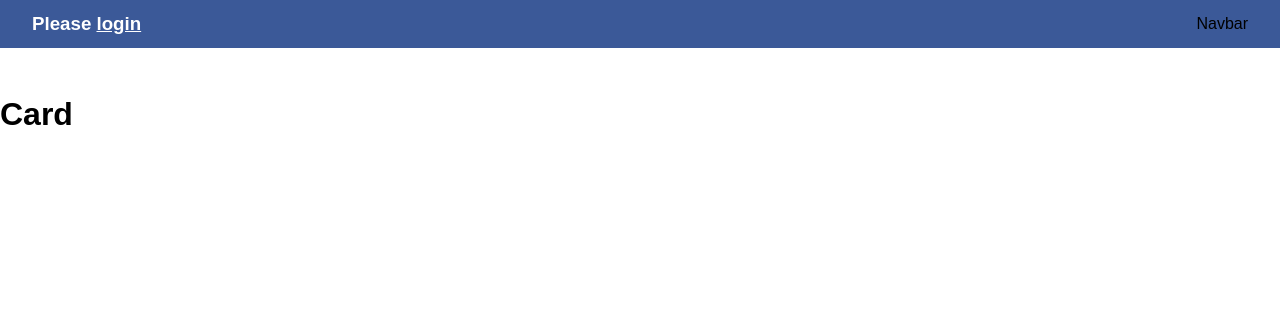
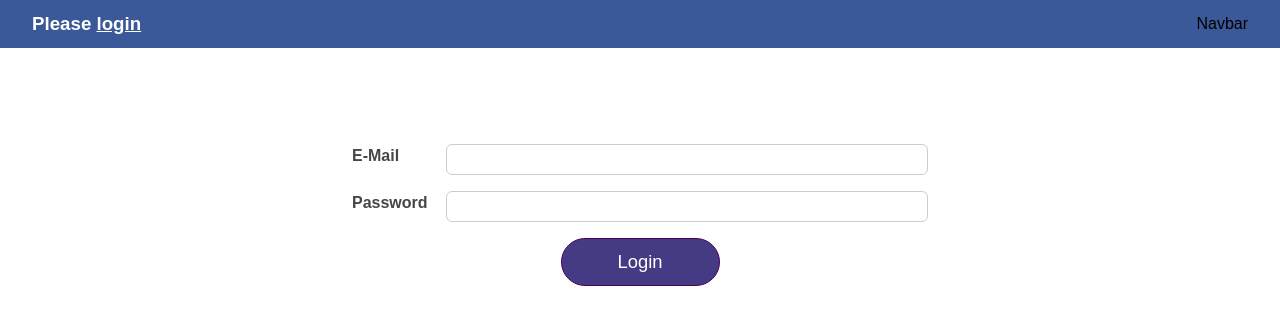
Before and after one commit to Famormino/training-01, a React (Vite) app: page / in a window 1280 px wide. Shown: the top 324 px of the page. Built offline with nearby package versions, Linux system fonts and the light colour scheme.

Commit message:
adding styles to login

```diff
--- a/src/Components/Login/Login.jsx
+++ b/src/Components/Login/Login.jsx
@@ -1,10 +1,24 @@
 import React from "react";
+import Button from "../UI/Button";
 import Card from "../UI/Card";
+import classes from "./Login.module.css";
 
 const Login = () => {
     return (
-        <Card>
-            <h1>Card</h1>
+        <Card className={classes.login}>
+            <form>
+                <div className={classes.control}>
+                    <label htmlFor="email">E-Mail</label>
+                    <input type="email" id="email" />
+                </div>
+                <div className={classes.control}>
+                    <label htmlFor="password">Password</label>
+                    <input type="password" id="password" />
+                </div>
+                <div className={classes.actions}>
+                    <Button type="submit">Login</Button>
+                </div>
+            </form>
         </Card>
     );
 };
--- /dev/null
+++ b/src/Components/Login/Login.module.css
@@ -0,0 +1,56 @@
+.login {
+    width: 90%;
+    max-width: 40rem;
+    margin: 2rem auto;
+    padding: 2rem;
+  }
+
+  .control {
+    margin: 1rem 0;
+    display: flex;
+    align-items: stretch;
+    flex-direction: column;
+  }
+
+  .control label,
+  .control input {
+    display: block;
+  }
+
+  .control label {
+    font-weight: bold;
+    flex: 1;
+    color: #464646;
+    margin-bottom: 0.5rem;
+  }
+
+  .control input {
+    flex: 5;
+    font: inherit;
+    padding: 0.35rem 0.35rem;
+    border-radius: 6px;
+    border: 1px solid #ccc;
+  }
+
+  .control input:focus {
+    outline: none;
+    border-color: #0e005f96;
+    background: #f6dbfc;
+  }
+
+  .control.invalid input {
+    border-color: red;
+    background: #fbdada;
+  }
+
+  .actions {
+    text-align: center;
+  }
+
+  @media (min-width: 768px) {
+    .control {
+      align-items: center;
+      flex-direction: row;
+    }
+
+  }
--- /dev/null
+++ b/src/Components/UI/Button.jsx
@@ -0,0 +1,16 @@
+import React from "React";
+import classes from "./Button.module.css";
+
+const Button = (props) => {
+    return(
+        <button
+            type={props.type || 'button'}
+            className={`${classes.button} ${props.className}`}
+            onClick={props.onClick}
+        >
+            {props.children}
+        </button>
+    )
+}
+
+export default Button
--- /dev/null
+++ b/src/Components/UI/Button.module.css
@@ -0,0 +1,30 @@
+.button {
+    font: inherit;
+    border: 1px solid #4f005f;
+    background: #0e005fc4;
+    color: white;
+    padding: 0.75rem 3.5rem;
+    cursor: pointer;
+    font-size: 1.15rem;
+    border-radius: 30px;
+  }
+
+  .button:hover,
+  .button:active {
+    background: #0e005f;
+    border-color: #0e005f;
+  }
+
+  .button:focus {
+    outline: none;
+  }
+
+  button:disabled,
+  button:focus:disabled,
+  button:hover:disabled,
+  button:active:disabled {
+    background: #ccc;
+    border-color: #ccc;
+    color: #666666;
+    cursor: not-allowed;
+  }
```
Also changed, not shown: src/Components/Login/Login.css (deleted).
